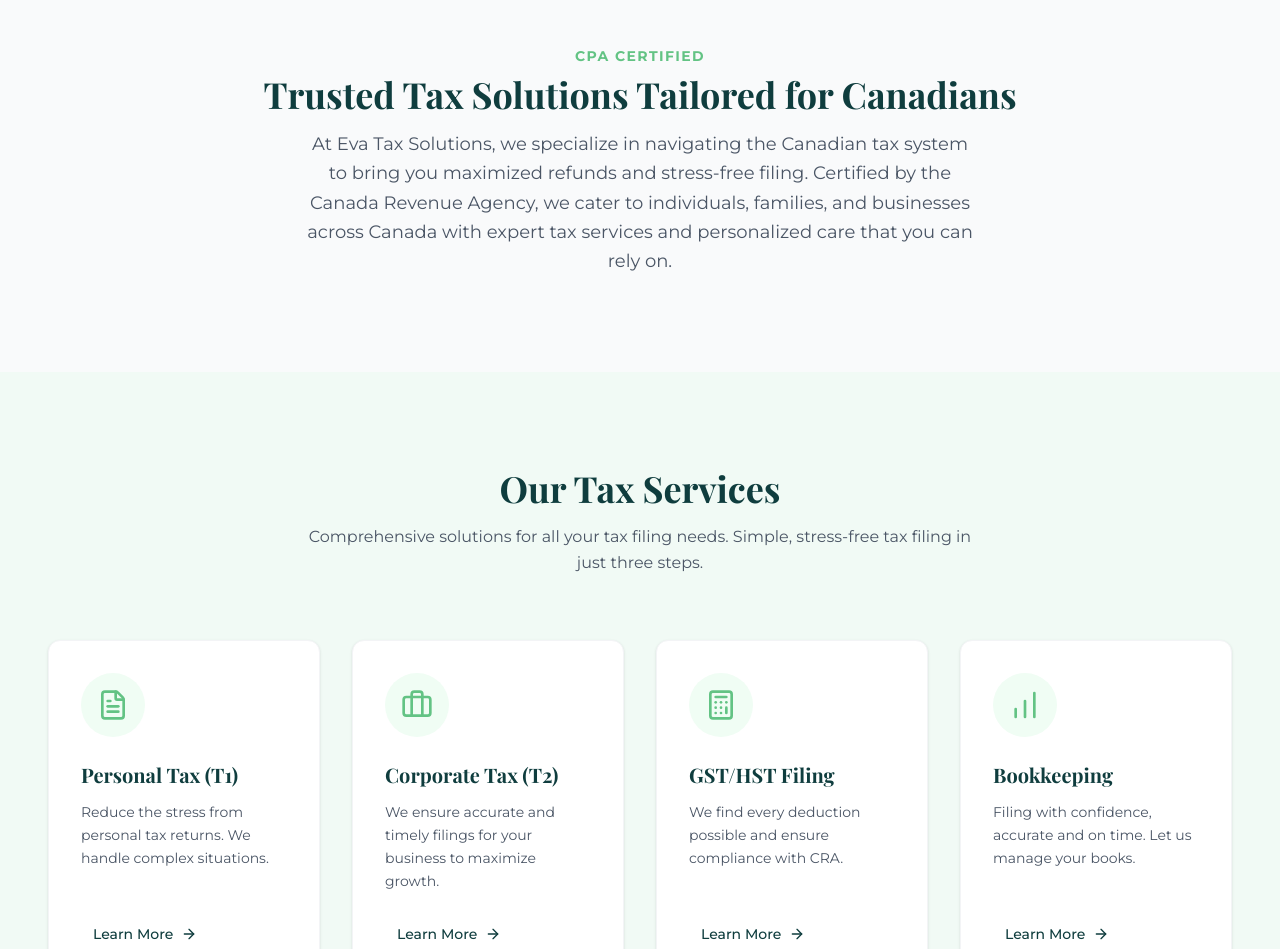
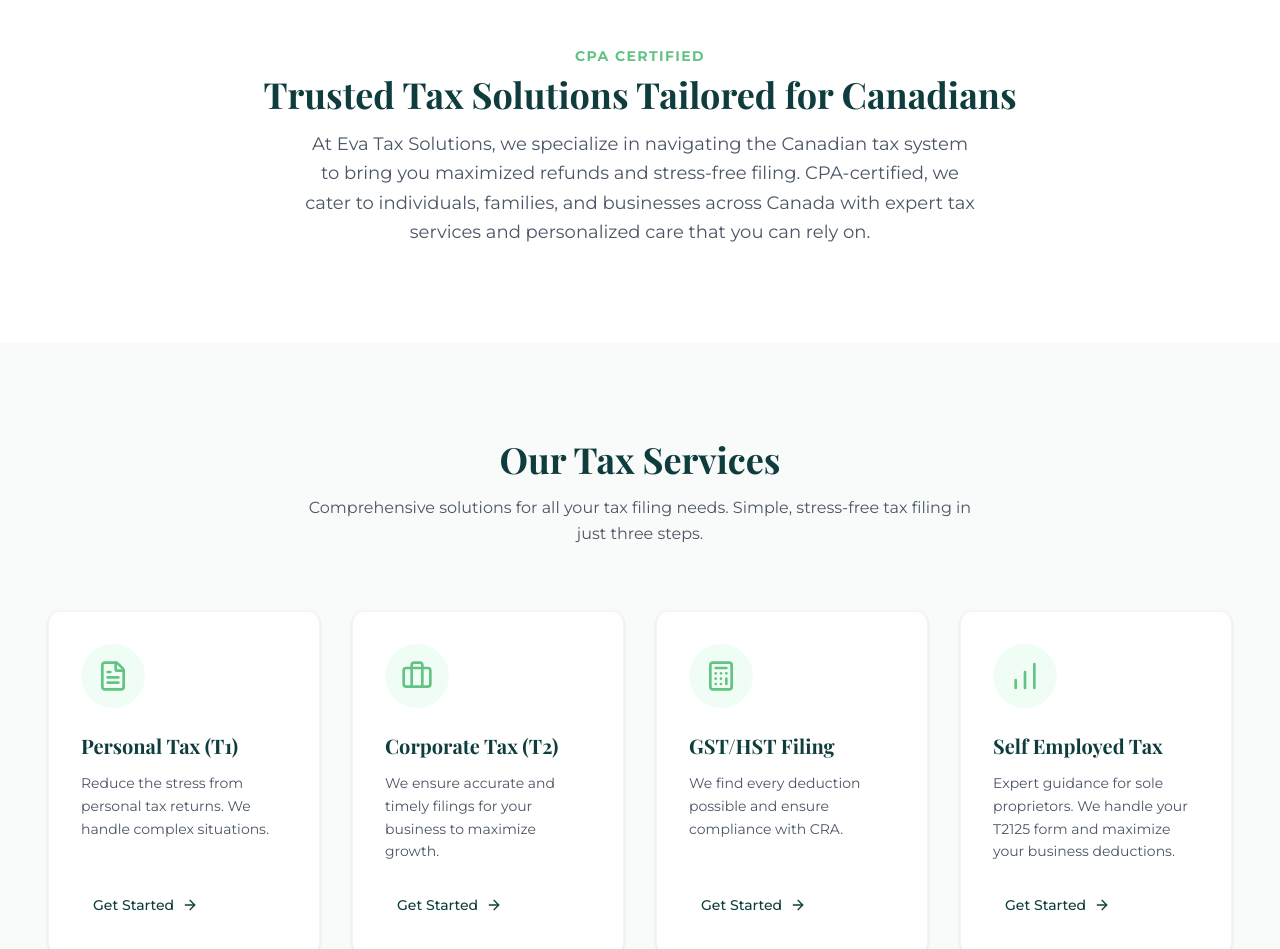
Before and after one commit to thwahirpv/eva_tax_solution, a Next.js app: page / in a window 1280 px wide. Shown: the part 800-1749 px from the top of the page. Built offline with nearby package versions, Linux system fonts and the light colour scheme; a web font is replaced by a local one.

Commit message:
Update address

```diff
--- a/app/globals.css
+++ b/app/globals.css
@@ -41,6 +41,10 @@
 }
 
 @layer base {
+  html {
+    scroll-behavior: smooth;
+  }
+
   :root {
     --background: #F9FBFA;
     --foreground: #374151;
--- a/components/home/About.jsx
+++ b/components/home/About.jsx
@@ -7,7 +7,7 @@
 
 export default function About() {
     return (
-        <section id="about" className="relative z-20 -mt-36 lg:mt-0 pt-12 pb-16 md:py-16 xl:py-24 bg-gray-50 rounded-t-[2.5rem] lg:rounded-none">
+        <section id="about" className="relative z-20 -mt-36 lg:mt-0 pt-12 pb-16 md:py-16 xl:py-24 bg-white rounded-t-[2.5rem] lg:rounded-none">
             <div className="container px-4 text-center">
                 <motion.div
                     initial={{ opacity: 0, y: 20 }}
@@ -24,7 +24,7 @@
                         Trusted Tax Solutions Tailored for Canadians
                     </h2>
                     <p className="text-gray-600 text-lg leading-relaxed font-sans max-w-2xl mx-auto">
-                        At Eva Tax Solutions, we specialize in navigating the Canadian tax system to bring you maximized refunds and stress-free filing. Certified by the Canada Revenue Agency, we cater to individuals, families, and businesses across Canada with expert tax services and personalized care that you can rely on.
+                        At Eva Tax Solutions, we specialize in navigating the Canadian tax system to bring you maximized refunds and stress-free filing. CPA-certified, we cater to individuals, families, and businesses across Canada with expert tax services and personalized care that you can rely on.
                     </p>
                 </motion.div>
             </div>
--- a/components/home/Process.jsx
+++ b/components/home/Process.jsx
@@ -75,7 +75,7 @@
                             >
                                 <motion.div
                                     animate={floatAnimation}
-                                    className="w-24 h-24 bg-primary rounded-full flex items-center justify-center mb-6 shadow-lg shadow-primary/20 relative"
+                                    className="w-20 h-20 md:w-22 md:h-22  bg-primary rounded-full flex items-center justify-center mb-6 shadow-lg shadow-primary/20 relative"
                                 >
                                     {step.icon}
                                     <div className="absolute -top-2 -right-2 w-8 h-8 bg-secondary rounded-full flex items-center justify-center text-primary font-bold border-2 border-white">
--- a/components/home/Services.jsx
+++ b/components/home/Services.jsx
@@ -7,26 +7,30 @@
 
 const services = [
     {
+        id: "personal-tax",
         title: "Personal Tax (T1)",
         description: "Reduce the stress from personal tax returns. We handle complex situations.",
         icon: <FileText className="w-8 h-8 text-secondary" />,
         href: "#",
     },
     {
+        id: "corporate-tax",
         title: "Corporate Tax (T2)",
         description: "We ensure accurate and timely filings for your business to maximize growth.",
         icon: <Briefcase className="w-8 h-8 text-secondary" />,
         href: "#",
     },
     {
+        id: "gst-hst-filing",
         title: "GST/HST Filing",
         description: "We find every deduction possible and ensure compliance with CRA.",
         icon: <Calculator className="w-8 h-8 text-secondary" />,
         href: "#",
     },
     {
-        title: "Bookkeeping",
-        description: "Filing with confidence, accurate and on time. Let us manage your books.",
+        id: "self-employed-tax",
+        title: "Self Employed Tax",
+        description: "Expert guidance for sole proprietors. We handle your T2125 form and maximize your business deductions.",
         icon: <BarChart className="w-8 h-8 text-secondary" />,
         href: "#",
     },
@@ -34,7 +38,7 @@
 
 export default function Services() {
     return (
-        <section id="services" className="py-16 md:py-16 lg:py-24 pb-32 bg-[#F1FAF5]">
+        <section id="services" className="py-16 md:py-16 lg:py-24 pb-32 bg-[#F9FBFA]">
             <div className="container px-6 lg:px-12">
                 <div className="text-center mb-16">
                     <h2 className="text-3xl md:text-4xl font-bold font-serif text-primary mb-4">
@@ -49,11 +53,12 @@
                     {services.map((service, index) => (
                         <motion.div
                             key={index}
+                            id={service.id}
                             initial={{ opacity: 0, y: 20 }}
                             whileInView={{ opacity: 1, y: 0 }}
                             viewport={{ once: true }}
                             transition={{ duration: 0.5, delay: index * 0.1 }}
-                            className="bg-white rounded-xl p-8 border border-gray-100 shadow-sm hover:border-secondary/20 hover:-translate-y-2 hover:shadow-2xl transition-all duration-300 h-full flex flex-col items-center text-center md:items-start md:text-left"
+                            className="bg-white rounded-xl p-8 border border-gray-100 shadow-sm hover:border-secondary/20 hover:-translate-y-2 hover:shadow-2xl transition-all duration-300 h-full flex flex-col items-center text-center md:items-start md:text-left scroll-mt-24"
                         >
                             <div className="mb-6 w-16 h-16 flex items-center justify-center bg-green-50 rounded-full">
                                 {service.icon}
@@ -65,10 +70,10 @@
                                 {service.description}
                             </p>
                             <Link
-                                href={service.href}
+                                href="/contact#contact-form"
                                 className="mt-auto inline-flex items-center py-2 px-3 text-sm font-medium text-primary hover:text-secondary group transition-colors"
                             >
-                                Learn More
+                                Get Started
                                 <ArrowRight className="ml-2 w-4 h-4 transition-transform group-hover:translate-x-1" />
                             </Link>
                         </motion.div>
--- a/components/layout/Footer.jsx
+++ b/components/layout/Footer.jsx
@@ -29,10 +29,15 @@
                     <div>
                         <h4 className="font-bold mb-6 text-white uppercase tracking-wider text-xs">Quick Links</h4>
                         <ul className="space-y-3 text-sm">
-                            {['Services', 'About Us', 'The Process', 'Testimonials'].map((item) => (
-                                <li key={item}>
-                                    <Link href="#" className="hover:text-white transition-colors">
-                                        {item}
+                            {[
+                                { name: 'Services', href: '/#services' },
+                                { name: 'About Us', href: '/#about' },
+                                { name: 'The Process', href: '/#process' },
+                                { name: 'Testimonials', href: '/#reviews' }
+                            ].map((item) => (
+                                <li key={item.name}>
+                                    <Link href={item.href} className="hover:text-white transition-colors">
+                                        {item.name}
                                     </Link>
                                 </li>
                             ))}
@@ -43,10 +48,15 @@
                     <div>
                         <h4 className="font-bold mb-6 text-white uppercase tracking-wider text-xs">Services</h4>
                         <ul className="space-y-3 text-sm">
-                            {['Personal Tax', 'Corporate Tax', 'GST/HST Filing', 'Bookkeeping'].map((item) => (
-                                <li key={item}>
-                                    <Link href="#" className="hover:text-white transition-colors">
-                                        {item}
+                            {[
+                                { name: 'Personal Tax', href: '/#personal-tax' },
+                                { name: 'Corporate Tax', href: '/#corporate-tax' },
+                                { name: 'GST/HST Filing', href: '/#gst-hst-filing' },
+                                { name: 'Self Employed Tax', href: '/#self-employed-tax' }
+                            ].map((item) => (
+                                <li key={item.name}>
+                                    <Link href={item.href} className="hover:text-white transition-colors">
+                                        {item.name}
                                     </Link>
                                 </li>
                             ))}
@@ -57,28 +67,28 @@
                     <div>
                         <h4 className="font-bold mb-6 text-white uppercase tracking-wider text-xs">Contact</h4>
                         <ul className="space-y-4  text-sm">
-                            <li className="flex items-center gap-3">
+                            <li className="flex items-center gap-3 cursor-pointer">
                                 <Phone className="w-5 h-5 text-emerald-400" />
-                                <a href="tel:7055559990" className="hover:text-white transition-colors">(705) 555-9990</a>
+                                <a href="tel:226-678-7903" className="hover:text-white transition-colors">226-678-7903</a>
                             </li>
-                            <li className="flex items-center gap-3">
+                            <li className="flex items-center gap-3 cursor-pointer">
                                 <Mail className="w-5 h-5 text-emerald-400" />
                                 <a href="mailto:info@evataxsolutions.ca" className="hover:text-white transition-colors">info@evataxsolutions.ca</a>
                             </li>
                             <li className="flex items-start gap-3">
                                 <MapPin className="w-5 h-5 text-emerald-400 mt-1" />
-                                <span>123 Main St. Toronto, ON M1H 2Y1</span>
+                                <span>5498 shorecrest crescent Mississauga, Ontario, Canada</span>
                             </li>
                         </ul>
                     </div>
                 </div>
 
-                <div className="border-t border-white/10 pt-8 flex flex-col md:flex-row justify-between items-center gap-4 text-xs">
+                <div className="border-t border-white/10 pt-8 flex justify-center items-center text-xs">
                     <p>&copy; {new Date().getFullYear()} Eva Tax Solutions. All rights reserved.</p>
-                    <div className="flex gap-6">
+                    {/* <div className="flex gap-6">
                         <Link href="#" className="hover:text-white transition-colors">Privacy Policy</Link>
                         <Link href="#" className="hover:text-white transition-colors">Terms of Service</Link>
-                    </div>
+                    </div> */}
                 </div>
             </div>
         </footer>
```
Also changed, not shown: components/contact/ContactContent.jsx (+5 -5 lines).
